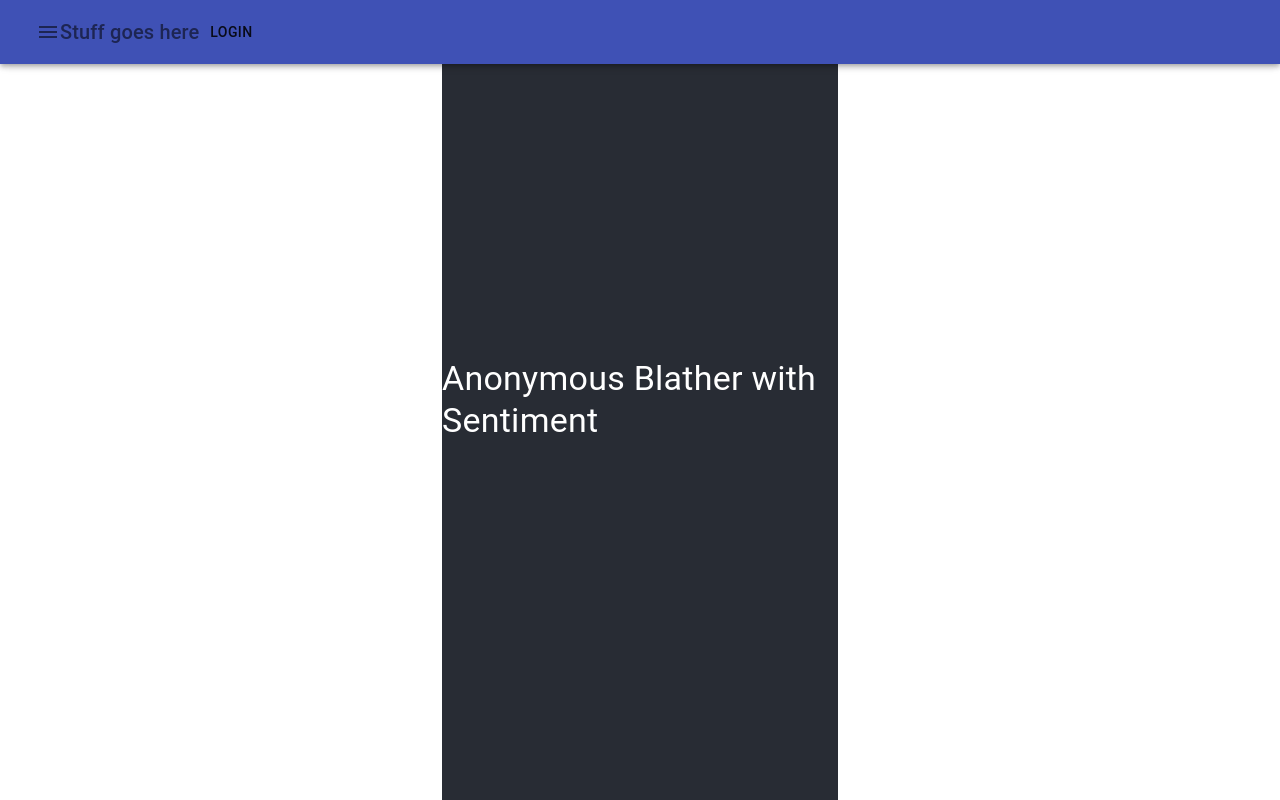
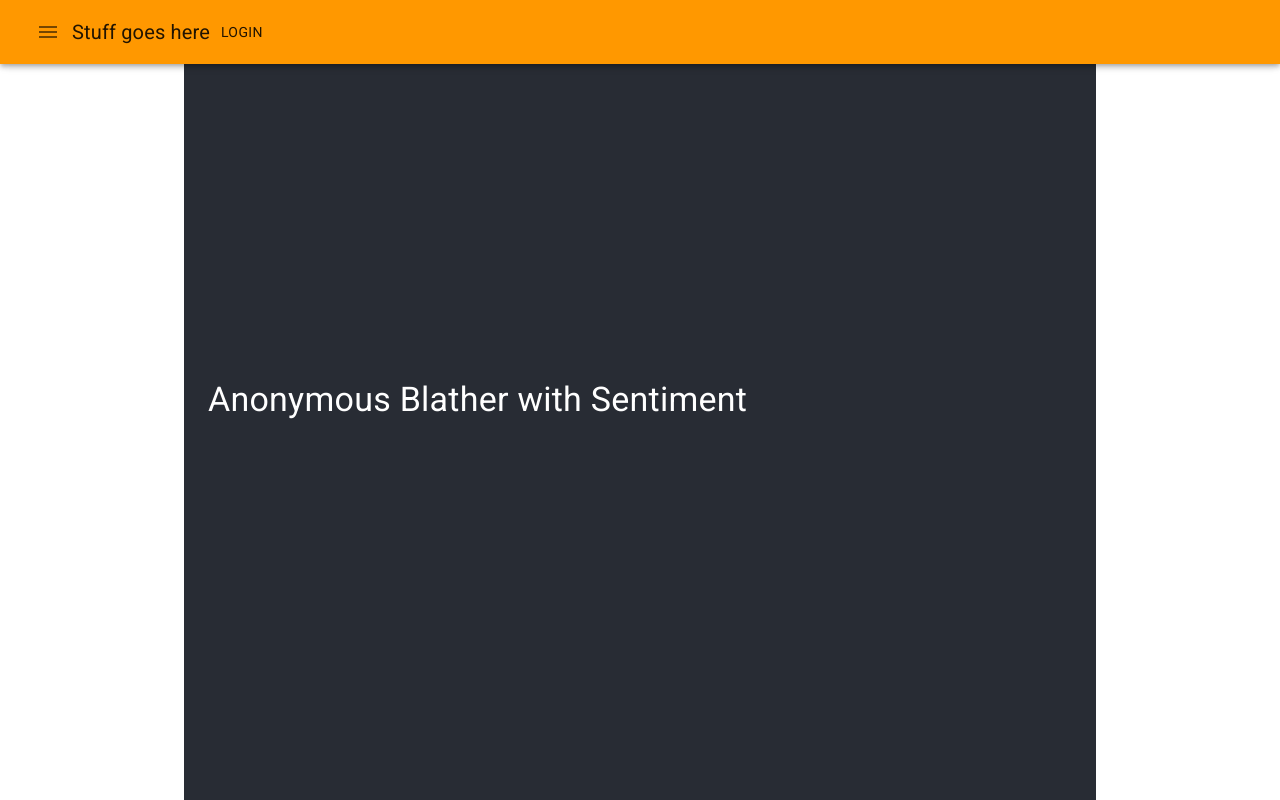
Before and after one commit to andyf016/ghost-frontend, a React (Create React App) app: page / in a window 1280 px wide. Built offline with nearby package versions, Linux system fonts and the light colour scheme.

Commit message:
fixing margins

```diff
--- a/src/App.js
+++ b/src/App.js
@@ -1,13 +1,47 @@
 import './App.css'
 import { useState, useEffect } from "react"
 import { BrowserRouter as Router, Route } from 'react-router-dom'
+
+import {
+  makeStyles,
+  ThemeProvider,
+  createMuiTheme,
+} from "@material-ui/core/styles";
+import { orange } from "@material-ui/core/colors";
 import Container from '@material-ui/core/Container'
 import Header from './components/Header'
 import TopBar from './components/TopBar'
+import "fontsource-roboto";
+
+const theme = createMuiTheme({
+  typography: {
+    h2: {
+      fontSize: 10,
+      marginBottom: 15,
+    },
+  },
+  palette: {
+    primary: {
+      main: orange[500],
+    },
+  },
+});
+
+const useStyles = makeStyles({
+  root: {
+    background: "linear-gradient(45deg, #333, #999)",
+    border: 0,
+    borderRadius: 15,
+    color: "white",
+    padding: "0 30px",
+  },
+});
+
 
 function App() {
   return (
-    <Container maxWidth='xs'>
+    <ThemeProvider theme={theme}>
+    <Container maxWidth='md'>
     <div className="container">
       <TopBar></TopBar>
       <header className='App-header'>
@@ -15,6 +49,7 @@ function App() {
       </header>
     </div>
     </Container>
+    </ThemeProvider>
   );
 }
 
--- a/src/components/Header.js
+++ b/src/components/Header.js
@@ -1,12 +1,16 @@
+
 
 import Typography from "@material-ui/core/Typography";
 import Container from "@material-ui/core/Container";
+import "fontsource-roboto";
 
 const Header = () => {
     return (
-        <Typography className='App-header' variant="h4">
+        <Container maxWidth='md'>
+        <Typography variant="h4">
            Anonymous Blather with Sentiment
         </Typography>
+        </Container>
     )
 }
 
--- a/src/components/TopBar.js
+++ b/src/components/TopBar.js
@@ -4,6 +4,7 @@ import IconButton from '@material-ui/core/IconButton'
 import MenuIcon from '@material-ui/icons/Menu'
 import Typography from '@material-ui/core/Typography'
 import Button from '@material-ui/core/Button'
+import "fontsource-roboto";
 
 const TopBar = () => {
     return (
@@ -11,11 +12,12 @@ const TopBar = () => {
               <ToolBar>
                 <IconButton>
                   <MenuIcon />
+                  </IconButton>
                   <Typography variant="h6">
                   Stuff goes here
                   </Typography>
                   <Button>Login</Button>
-                </IconButton>
+
               </ToolBar>
             </AppBar>
     )
```
